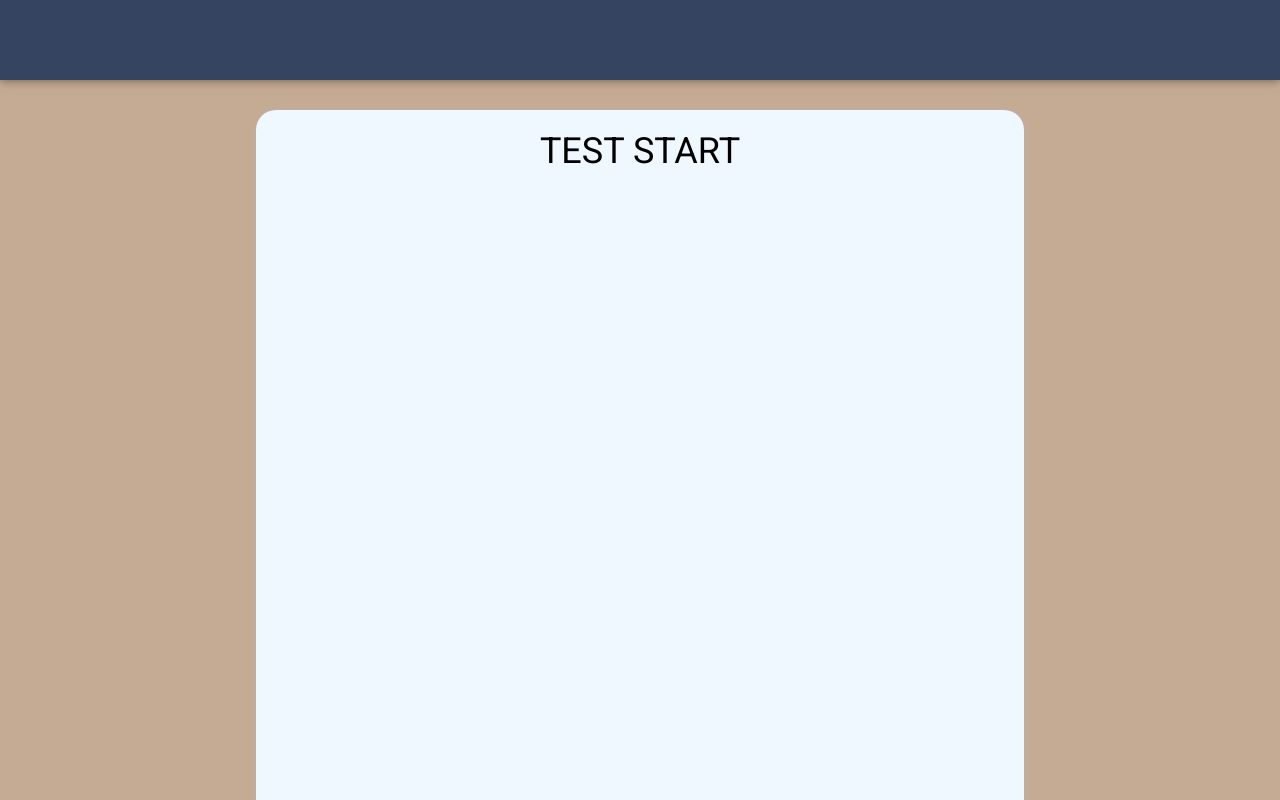
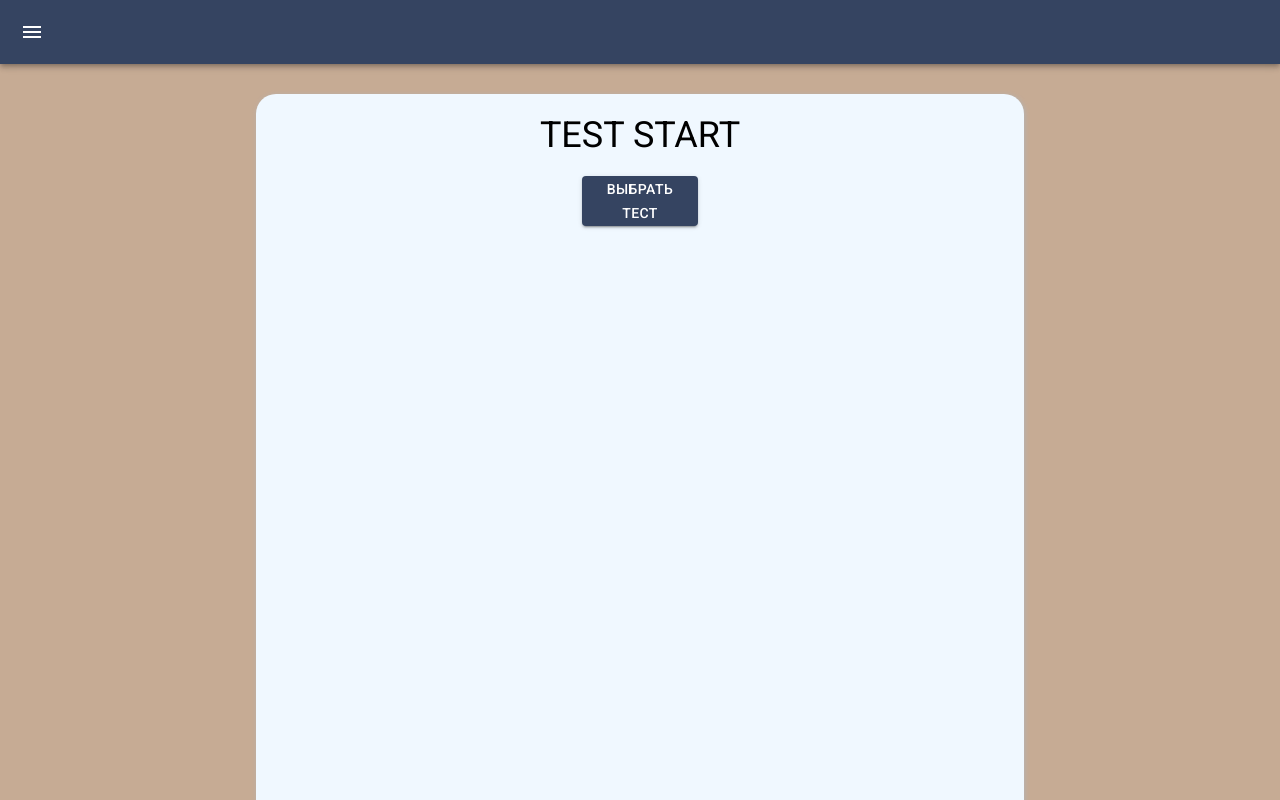
Before and after one commit to shatrovEgor/react-test-express, a React (Create React App) app in the folder frontend/: page /test in a window 1280 px wide. Built offline with nearby package versions, Linux system fonts and the light colour scheme.

Commit message:
new navbar

```diff
--- a/frontend/src/component/Navbar.css
+++ /dev/null
@@ -1,6 +0,0 @@
-.navbar {
-    height: 80px;
-    width: 100vw;
-    background-color: #354461;
-    box-shadow: 0 0 10px rgba(0,0,0,0.5)
-}
--- a/frontend/src/component/Navbar.jsx
+++ b/frontend/src/component/Navbar.jsx
@@ -1,11 +1,36 @@
 import React from "react";
-import './Navbar.css'
+import AppBar from '@mui/material/AppBar';
+import Box from '@mui/material/Box';
+import Toolbar from '@mui/material/Toolbar';
+import IconButton from '@mui/material/IconButton';
+import MenuIcon from '@mui/icons-material/Menu';
+import { createTheme, ThemeProvider } from '@mui/material/styles';
 
 const Navbar = () => {
+    const theme = createTheme({
+        palette: {
+          neutral: {
+            main: '#354461',
+            contrastText: '#fff',
+          },
+        },
+      })
+
     return(
-        <div className='navbar'>
-
-        </div>
+        <ThemeProvider theme={theme}>
+            <Box sx={{ width:"100vw" }}>
+                <AppBar
+                    position="static"
+                    color="neutral"
+                    >
+                <Toolbar variant="regular">
+                    <IconButton edge="start" color="inherit" aria-label="menu" sx={{ mr: 2 }}>
+                    <MenuIcon />
+                    </IconButton>
+                </Toolbar>
+                </AppBar>
+            </Box>
+        </ThemeProvider>
     )
 }
 
--- a/frontend/src/pages/TestPage.jsx
+++ b/frontend/src/pages/TestPage.jsx
@@ -1,13 +1,37 @@
 import React from "react";
 import '../styles/TestPage.css'
 import Navbar from "../component/Navbar";
+import Button from '@mui/material/Button';
+import { createTheme, ThemeProvider } from '@mui/material/styles';
+
 
 const TestPage = () => {
+    const theme = createTheme({
+        palette: {
+          neutral: {
+            main: '#354461',
+            contrastText: '#fff',
+          },
+        },
+      })
+
+      function hadleClick() {
+        console.log('abbo');
+    }
+
     return(
         <div className='container-test-main'>
             <Navbar/>
             <div className='container-test'>
                 <p>TEST START</p>
+                <ThemeProvider theme={theme}>
+                    <Button
+                        variant="contained"
+                        onClick={hadleClick}
+                        color='neutral'
+                        sx={{ width: '15%', height: '50px', marginTop: '20px'}}
+                    >выбрать тест</Button>
+                </ThemeProvider>
             </div>
         </div>
     )
```
